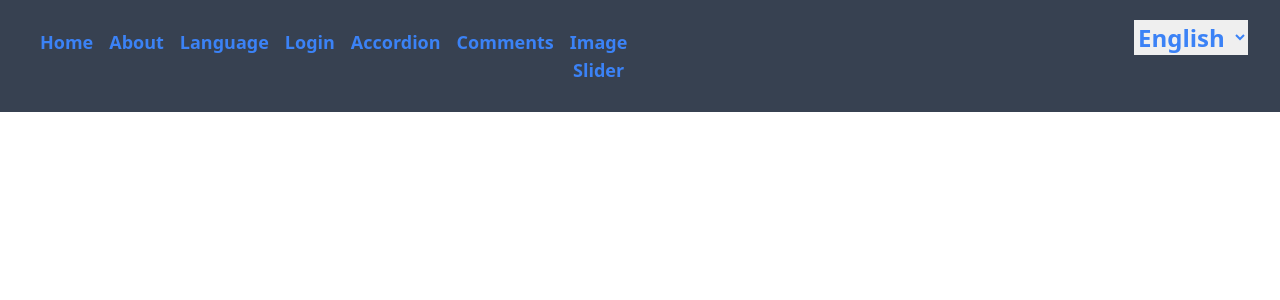
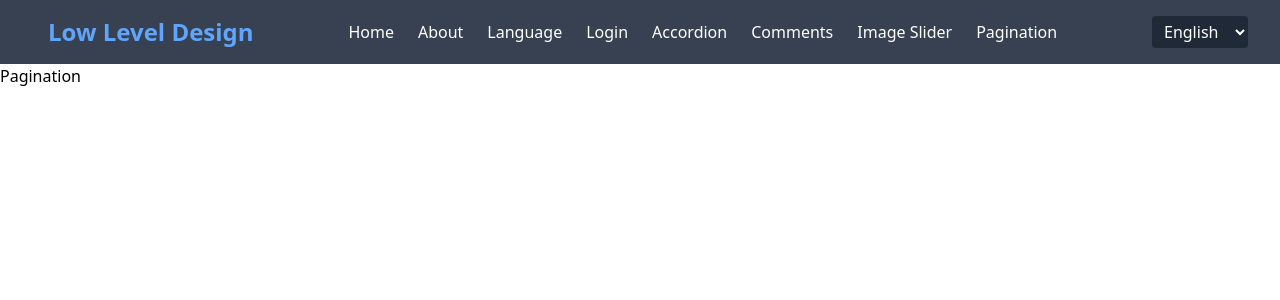
Before and after one commit to brij1728/low-level-design, a React (Vite) app: page /pagination in a window 1280 px wide. Shown: the top 300 px of the page. Built offline with nearby package versions, Linux system fonts and the light colour scheme.

Commit message:
Refactor Header component to improve navigation styling and add mobile support

```diff
--- a/src/components/Header/Header.tsx
+++ b/src/components/Header/Header.tsx
@@ -1,33 +1,114 @@
+import { FaBars, FaTimes } from 'react-icons/fa'; // Icons for hamburger and close buttons
+import React, { useState } from 'react';
+
 import { LANGKeyType } from '../../types/langType';
-import { Link } from 'react-router-dom'
-import React from 'react'
+import { Link } from 'react-router-dom';
 
 interface IProps {
   lang: LANGKeyType;
   handleLanguageChange: (e: React.ChangeEvent<HTMLSelectElement>) => void;
 }
 
-export const Header: React.FC<IProps> = ({lang, handleLanguageChange}) => {
+export const Header: React.FC<IProps> = ({ lang, handleLanguageChange }) => {
+  const [isNavOpen, setIsNavOpen] = useState(false);
+
+  const toggleNav = () => {
+    setIsNavOpen(!isNavOpen);
+  };
 
   return (
-	<header className="flex text-2xl font-bold py-5  bg-gray-700 text-blue-500 text-center justify-between">
-          <nav className="flex px-8 m-2 w-96 text-lg justify-between gap-4">
-            <Link to="/">Home</Link>
-            <Link to="/about">About</Link>
-            <Link to="/language">Language</Link>
-            <Link to="/login">Login</Link>
-            <Link to="/accordion">Accordion</Link>
-            <Link to="/comments">Comments</Link>
-            <Link to="/image-slider">Image Slider</Link>
-          </nav>
-          <div className='px-8'>
-          <select value={lang} onChange={handleLanguageChange} >
+    <header className="bg-gray-700 text-blue-500 py-4">
+      <div className="flex justify-between items-center px-4 sm:px-8">
+        {/* Brand and Hamburger Icon */}
+        <div className="flex items-center space-x-4">
+          <button
+            onClick={toggleNav}
+            className="sm:hidden text-white focus:outline-none"
+            aria-label="Toggle navigation"
+          >
+            {isNavOpen ? <FaTimes size={24} /> : <FaBars size={24} />}
+          </button>
+
+          {/* Only show brand when nav is not open in mobile view */}
+          {!isNavOpen && (
+            <div className="text-2xl font-bold text-blue-400 sm:block">
+              Low Level Design
+            </div>
+          )}
+        </div>
+
+        {/* Centered Navigation Links */}
+        <nav className="hidden sm:flex sm:flex-grow justify-center space-x-6">
+          <Link to="/" className="text-white hover:text-gray-300">Home</Link>
+          <Link to="/about" className="text-white hover:text-gray-300">About</Link>
+          <Link to="/language" className="text-white hover:text-gray-300">Language</Link>
+          <Link to="/login" className="text-white hover:text-gray-300">Login</Link>
+          <Link to="/accordion" className="text-white hover:text-gray-300">Accordion</Link>
+          <Link to="/comments" className="text-white hover:text-gray-300">Comments</Link>
+          <Link to="/image-slider" className="text-white hover:text-gray-300">Image Slider</Link>
+          <Link to="/pagination" className="text-white hover:text-gray-300">Pagination</Link>
+        </nav>
+
+        {/* Language Selector (Dropdown aligned to the right) */}
+        <div className="hidden sm:block">
+          <select
+            value={lang}
+            onChange={handleLanguageChange}
+            className="bg-gray-800 text-white px-2 py-1 rounded focus:outline-none focus:ring-2 focus:ring-blue-500"
+          >
             <option value="en">English</option>
             <option value="hi">Hindi</option>
             <option value="sp">Spanish</option>
             <option value="ru">Russian</option>
           </select>
-          </div>
-        </header>
-  )
-}
+        </div>
+      </div>
+
+      {/* Mobile Navigation (When Hamburger is clicked) */}
+      <nav className={`${isNavOpen ? 'block' : 'hidden'} sm:hidden mt-4`}>
+        <ul className="flex flex-col space-y-4 text-center">
+          <li>
+            <Link to="/" className="block py-2 text-white">Home</Link>
+          </li>
+          <li>
+            <Link to="/about" className="block py-2 text-white">About</Link>
+          </li>
+          <li>
+            <Link to="/language" className="block py-2 text-white">Language</Link>
+          </li>
+          <li>
+            <Link to="/login" className="block py-2 text-white">Login</Link>
+          </li>
+          <li>
+            <Link to="/accordion" className="block py-2 text-white">Accordion</Link>
+          </li>
+          <li>
+            <Link to="/comments" className="block py-2 text-white">Comments</Link>
+          </li>
+          <li>
+            <Link to="/image-slider" className="block py-2 text-white">Image Slider</Link>
+          </li>
+          <li>
+            <Link to="/pagination" className="block py-2 text-white">Pagination</Link>
+          </li>
+
+          {/* Language Selector in mobile view */}
+          <li>
+            <div className="mt-4">
+              <select
+                value={lang}
+                onChange={handleLanguageChange}
+                className="bg-gray-800 text-white px-2 py-1 rounded focus:outline-none focus:ring-2 focus:ring-blue-500"
+              >
+                <option value="en">English</option>
+                <option value="hi">Hindi</option>
+                <option value="sp">Spanish</option>
+                <option value="ru">Russian</option>
+              </select>
+            </div>
+          </li>
+        </ul>
+      </nav>
+    </header>
+  );
+};
--- /dev/null
+++ b/src/components/Pagination/Pagination.tsx
@@ -0,0 +1,9 @@
+import React from 'react'
+
+export const Pagination = () => {
+  return (
+	<div>
+		<h1>Pagination</h1>
+	</div>
+  )
+}
--- /dev/null
+++ b/src/components/Pagination/index.ts
@@ -0,0 +1 @@
+export * from './Pagination';
--- a/src/components/index.ts
+++ b/src/components/index.ts
@@ -7,3 +7,4 @@ export * from './Meme';
 export * from './Accordion';
 export * from './Comments';
 export * from './ImageSlider';
+export * from './Pagination';
--- a/src/routes/AppRoute.tsx
+++ b/src/routes/AppRoute.tsx
@@ -1,4 +1,4 @@
-import { About, Accordion, Comments, Header, ImageSlider, Language, Login, ProtectedRoute } from '../components'
+import { About, Accordion, Comments, Header, ImageSlider, Language, Login, Pagination, ProtectedRoute } from '../components'
 import { BrowserRouter, Route, Routes } from 'react-router-dom'
 import React, { useState } from 'react'
 
@@ -27,6 +27,7 @@ export const AppRoute = () => {
           <Route path="/accordion" element={<Accordion />} />
           <Route path="/comments" element={<Comments />} />
           <Route path="/image-slider" element={<ImageSlider />} />
+          <Route path="/pagination" element={<Pagination />} />
         </Routes>
       </div>
     </BrowserRouter>
```
